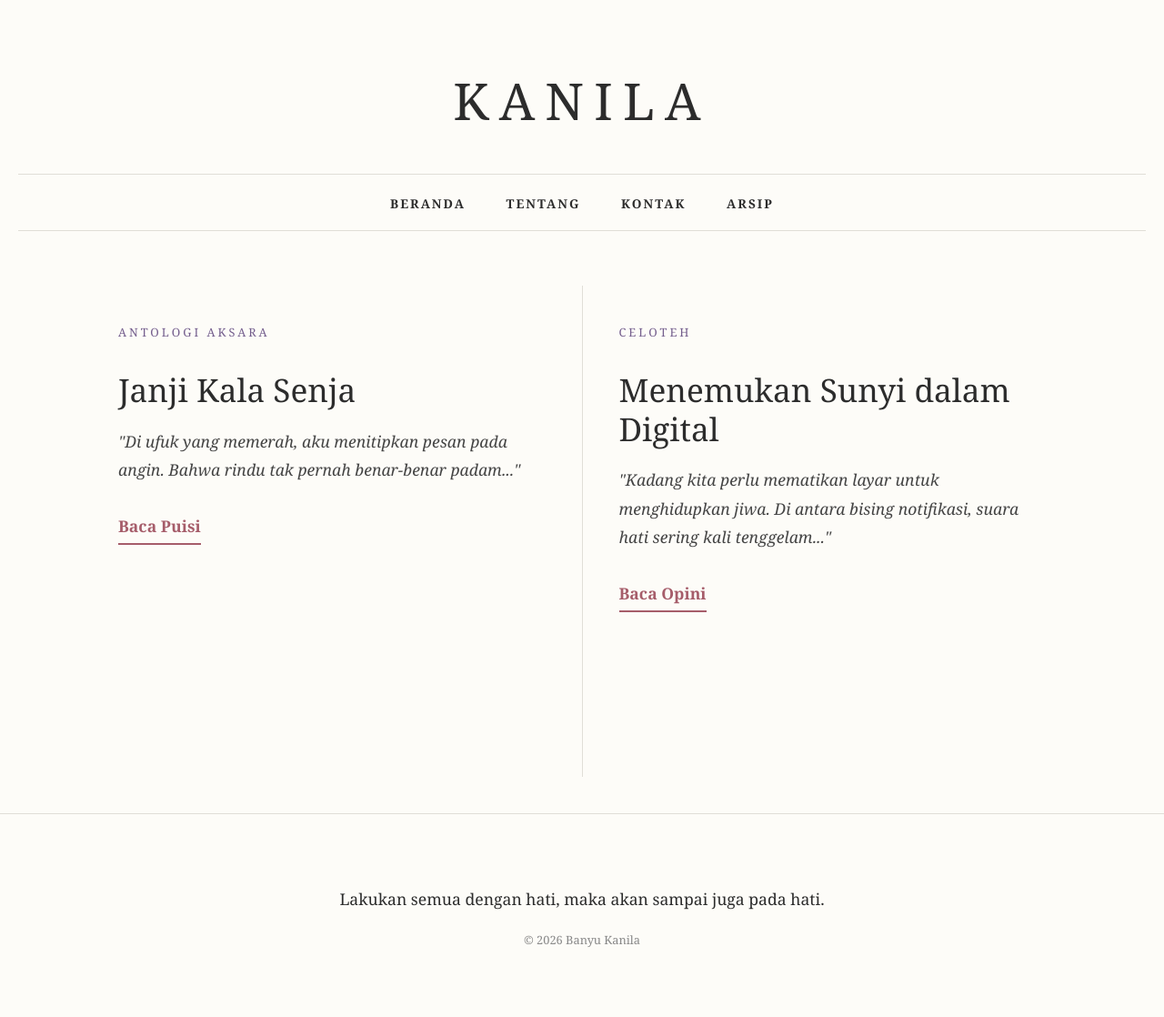
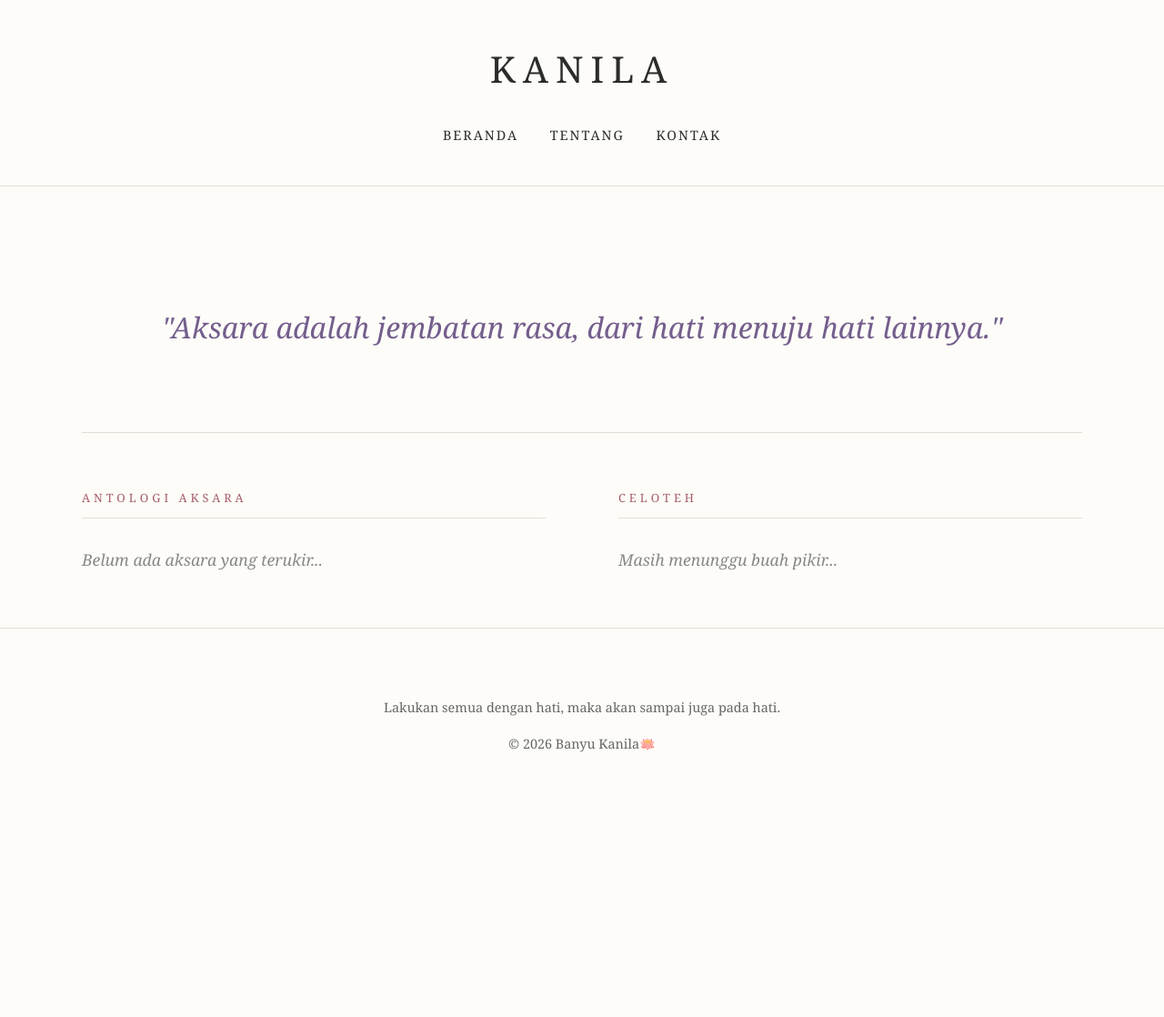
Before and after one commit to banyungr-cmyk/Kanila-project, a Jekyll site: the page built from index.html, in a window 1280 px wide. Shown: the whole page at 91% size. Built offline with Jekyll 4.4.1, drawn with Linux system fonts in a browser that asks for light colours; after the commit the page ends 906 px from its top, so only the background shows below that.

Commit message:
Update index.html

```diff
--- a/index.html
+++ b/index.html
@@ -1,190 +1,57 @@
-<!DOCTYPE html>
-<html lang="id">
-<head>
-    <meta charset="UTF-8">
-    <meta name="viewport" content="width=device-width, initial-scale=1.0">
-    <title>KANILA | Ruang Aksara, pikiran hingga nafas terasa.</title>
-    <style>
-        :root {
-            --bg-paper: #FDFCF8;
-            --text-dark: #2C2C2C;
-            --accent-purple: #745E8D;
-            --accent-pink: #A65D6A;
-            --border: #E0DED7;
-        }
+---
+layout: default
+title: Beranda
+---
 
-        body {
-            font-family: 'Georgia', serif;
-            background-color: var(--bg-paper);
-            color: var(--text-dark);
-            margin: 0; padding: 0;
-            line-height: 1.8;
-            font-size: 1.1rem;
-            overflow-x: hidden;
-        }
+<style>
+    .hero-section { text-align: center; padding: 60px 0; border-bottom: 1px double var(--border); margin-bottom: 60px; }
+    .hero-section h2 { font-weight: normal; font-size: 2rem; color: var(--accent-purple); font-style: italic; }
 
-        /* Animasi Transisi Halaman (Halaman Buku) */
-        .page-transition {
-            animation: flipPage 0.8s ease-in-out;
-        }
+    .grid-container { display: grid; grid-template-columns: 1fr 1fr; gap: 80px; }
+    .section-title { font-size: 0.8rem; text-transform: uppercase; letter-spacing: 4px; color: var(--accent-pink); border-bottom: 1px solid var(--border); padding-bottom: 10px; margin-bottom: 30px; display: block; }
 
-        @keyframes flipPage {
-            0% { opacity: 0.5; transform: translateX(20px); }
-            100% { opacity: 1; transform: translateX(0); }
-        }
+    .post-preview { margin-bottom: 40px; }
+    .post-preview h3 { font-weight: normal; font-size: 1.6rem; margin: 10px 0; }
+    .post-preview h3 a { text-decoration: none; color: var(--text-dark); transition: 0.3s; }
+    .post-preview h3 a:hover { color: var(--accent-purple); }
+    .post-excerpt { color: #555; font-size: 1rem; line-height: 1.6; }
+    .read-more { display: inline-block; margin-top: 15px; font-size: 0.8rem; text-decoration: none; color: var(--accent-purple); font-weight: bold; text-transform: uppercase; }
 
-        header {
-            padding: 60px 20px 20px;
-            text-align: center;
-        }
+    @media (max-width: 768px) { .grid-container { grid-template-columns: 1fr; gap: 40px; } }
+</style>
 
-        .logo {
-            font-size: clamp(2rem, 8vw, 3.5rem);
-            letter-spacing: 0.2em;
-            margin: 0;
-            font-weight: normal;
-            text-transform: uppercase;
-        }
+<div class="hero-section">
+    <h2>"Aksara adalah jembatan rasa, dari hati menuju hati lainnya."</h2>
+</div>
 
-        nav {
-            margin-top: 30px;
-            border-top: 1px solid var(--border);
-            border-bottom: 1px solid var(--border);
-            padding: 15px 0;
-        }
+<div class="grid-container">
+    <section>
+        <span class="section-title">Antologi Aksara</span>
+        {% for post in site.puisi reversed limit:1 %}
+        <article class="post-preview">
+            <h3><a href="{{ post.url }}">{{ post.title }}</a></h3>
+            <div class="post-excerpt">
+                {{ post.content | strip_html | truncatewords: 25 }}
+            </div>
+            <a href="{{ post.url }}" class="read-more">Baca Puisi &rarr;</a>
+        </article>
+        {% else %}
+        <p style="font-style: italic; color: #888;">Belum ada aksara yang terukir...</p>
+        {% endfor %}
+    </section>
 
-        nav a {
-            text-decoration: none;
-            color: var(--text-dark);
-            margin: 0 15px;
-            font-size: 0.85rem;
-            text-transform: uppercase;
-            letter-spacing: 2px;
-            font-weight: bold;
-            padding: 5px;
-        }
-
-        nav a:hover, nav a:focus {
-            color: var(--accent-pink);
-            outline: 2px solid var(--accent-pink);
-            outline-offset: 4px;
-        }
-
-        /* Layout 2 Kolom */
-        main {
-            display: flex;
-            flex-wrap: wrap;
-            max-width: 1100px;
-            margin: 40px auto;
-            min-height: 60vh;
-        }
-
-        .column {
-            flex: 1;
-            min-width: 320px;
-            padding: 40px;
-            box-sizing: border-box;
-            display: flex;
-            flex-direction: column;
-        }
-
-        .column-left {
-            border-right: 1px solid var(--border);
-        }
-
-        .label-kategori {
-            font-size: 0.8rem;
-            text-transform: uppercase;
-            letter-spacing: 3px;
-            color: var(--accent-purple);
-            margin-bottom: 20px;
-            display: block;
-        }
-
-        h2 {
-            font-size: 2.2rem;
-            margin: 10px 0 20px;
-            font-weight: normal;
-            line-height: 1.2;
-        }
-
-        .excerpt {
-            font-style: italic;
-            color: #444;
-            margin-bottom: auto;
-        }
-
-        .btn-read {
-            display: inline-block;
-            margin-top: 30px;
-            color: var(--accent-pink);
-            text-decoration: none;
-            font-weight: bold;
-            border-bottom: 2px solid var(--accent-pink);
-            padding-bottom: 2px;
-            align-self: flex-start;
-            cursor: pointer;
-        }
-
-        footer {
-            text-align: center;
-            padding: 60px 20px;
-            border-top: 1px solid var(--border);
-            margin-top: 40px;
-        }
-
-        @media (max-width: 768px) {
-            .column-left { border-right: none; border-bottom: 1px solid var(--border); }
-        }
-    </style>
-</head>
-<body>
-
-    <audio id="pageSound" preload="auto">
-        <source src="https://www.soundjay.com/misc/sounds/paper-flip-1.mp3" type="audio/mpeg">
-    </audio>
-
-    <header role="banner">
-        <h1 class="logo">KANILA</h1>
-        <nav role="navigation" aria-label="Menu Utama">
-            <a href="/" onclick="playFlip()">Beranda</a>
-            <a href="/about.html" onclick="playFlip()">Tentang</a>
-            <a href="/kontak.html" onclick="playFlip()">Kontak</a>
-            <a href="/arsip.html" onclick="playFlip()">Arsip</a>
-        </nav>
-    </header>
-
-    <main id="content" role="main" class="page-transition">
-        <section class="column column-left" aria-labelledby="label-puisi">
-            <span id="label-puisi" class="label-kategori">Antologi Aksara</span>
-            <article>
-                <h2>Janji Kala Senja</h2>
-                <p class="excerpt">"Di ufuk yang memerah, aku menitipkan pesan pada angin. Bahwa rindu tak pernah benar-benar padam..."</p>
-                <a href="/puisi/janji-kala-senja.html" class="btn-read" onclick="playFlip()">Baca Puisi</a>
-            </article>
-        </section>
-
-        <section class="column" aria-labelledby="label-opini">
-            <span id="label-opini" class="label-kategori">Celoteh</span>
-            <article>
-                <h2>Menemukan Sunyi dalam Digital</h2>
-                <p class="excerpt">"Kadang kita perlu mematikan layar untuk menghidupkan jiwa. Di antara bising notifikasi, suara hati sering kali tenggelam..."</p>
-                <a href="/opini/menemukan-sunyi.html" class="btn-read" onclick="playFlip()">Baca Opini</a>
-            </article>
-        </section>
-    </main>
-
-    <footer role="contentinfo">
-        <p>Lakukan semua dengan hati, maka akan sampai juga pada hati.</p>
-        <p style="font-size: 0.8rem; color: #888; margin-top: 10px;">&copy; 2026 Banyu Kanila</p>
-    </footer>
-
-    <script>
-        function playFlip() {
-            var sound = document.getElementById("pageSound");
-            sound.play();
-        }
-    </script>
-
-</body>
-</html>
+    <section>
+        <span class="section-title">Celoteh</span>
+        {% for post in site.opini reversed limit:1 %}
+        <article class="post-preview">
+            <h3><a href="{{ post.url }}">{{ post.title }}</a></h3>
+            <div class="post-excerpt">
+                {{ post.content | strip_html | truncatewords: 25 }}
+            </div>
+            <a href="{{ post.url }}" class="read-more">Baca Celoteh &rarr;</a>
+        </article>
+        {% else %}
+        <p style="font-style: italic; color: #888;">Masih menunggu buah pikir...</p>
+        {% endfor %}
+    </section>
+</div>
```
